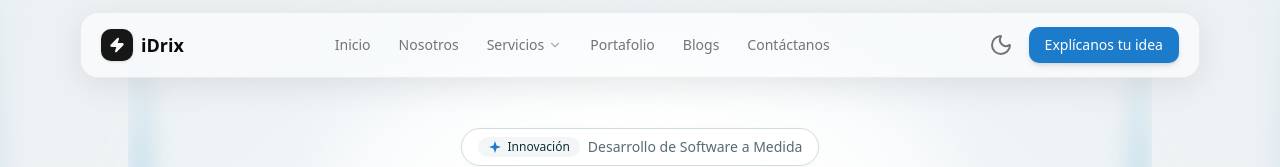
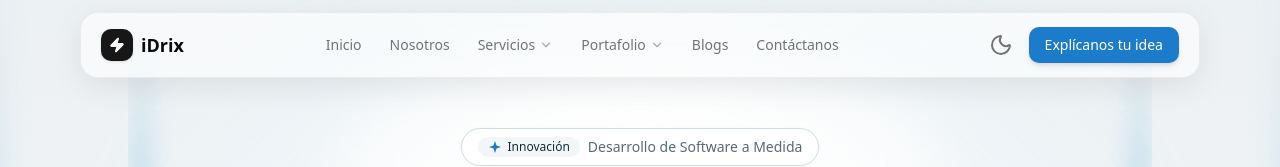
Before and after one commit to Miasoled/iDrix-Web, a Next.js app: page / in a window 1280 px wide. Shown: the top 167 px of the page. Built offline with nearby package versions, Linux system fonts and the light colour scheme.

Commit message:
Navbar portafolio

```diff
--- a/components/Navbar.tsx
+++ b/components/Navbar.tsx
@@ -9,8 +9,8 @@ import Link from "next/link";
 const navItems = [
   { label: "Inicio", hasDropdown: false, href: "/" },
   { label: "Nosotros", hasDropdown: false, href: "/nosotros" },
-  { label: "Servicios", hasDropdown: true, href: null }, // null porque tiene dropdown
-  { label: "Portafolio", hasDropdown: false, href: "/portafolio" },
+  { label: "Servicios", hasDropdown: true, href: null },
+  { label: "Portafolio", hasDropdown: true, href: null }, // Cambiado a true
   { label: "Blogs", hasDropdown: false, href: "/blogs" },
   { label: "Contáctanos", hasDropdown: false, href: "/contacto" },
 ];
@@ -35,7 +35,6 @@ const serviciosDropdown = [
     href: "/servicios/facturacion-electronica",
   },
   { label: "Computación en la Nube", href: "/servicios/computacion-nube" },
-
   { label: "Seguridad Informática", href: "/servicios/seguridad-informatica" },
   {
     label: "Inteligencia Artificial",
@@ -46,25 +45,56 @@ const serviciosDropdown = [
   { label: "Automatizaciones", href: "/servicios/automatizaciones" },
 ];
 
+// Nuevo dropdown para Portafolio
+const portafolioDropdown = [
+  {
+    label: "Clientes",
+    href: "/portafolio/clientes",
+    description: "Empresas que confían en nosotros",
+  },
+  {
+    label: "Partners",
+    href: "/portafolio/partners",
+    description: "Nuestros aliados estratégicos",
+  },
+  {
+    label: "Testimonios",
+    href: "/portafolio/testimonios",
+    description: "Lo que dicen sobre nosotros",
+  },
+];
+
 export function Navbar() {
   const [showServiciosDropdown, setShowServiciosDropdown] = useState(false);
-  const dropdownRef = useRef<HTMLLIElement | null>(null);
+  const [showPortafolioDropdown, setShowPortafolioDropdown] = useState(false);
+
+  const serviciosDropdownRef = useRef<HTMLLIElement | null>(null);
+  const portafolioDropdownRef = useRef<HTMLLIElement | null>(null);
 
   useEffect(() => {
     function handleClickOutside(event: MouseEvent) {
-      if (dropdownRef.current && !dropdownRef.current.contains(event.target as Node)) {
+      if (
+        serviciosDropdownRef.current &&
+        !serviciosDropdownRef.current.contains(event.target as Node)
+      ) {
         setShowServiciosDropdown(false);
+      }
+      if (
+        portafolioDropdownRef.current &&
+        !portafolioDropdownRef.current.contains(event.target as Node)
+      ) {
+        setShowPortafolioDropdown(false);
       }
     }
 
-    if (showServiciosDropdown) {
+    if (showServiciosDropdown || showPortafolioDropdown) {
       document.addEventListener("mousedown", handleClickOutside);
     }
 
     return () => {
       document.removeEventListener("mousedown", handleClickOutside);
     };
-  }, [showServiciosDropdown]);
+  }, [showServiciosDropdown, showPortafolioDropdown]);
 
   return (
     <header className="fixed top-0 left-0 right-0 z-50 flex flex-col items-center px-4 pt-[env(safe-area-inset-top,0px)]">
@@ -106,23 +136,38 @@ export function Navbar() {
             <li
               key={item.label}
               className="relative"
-              ref={item.label === "Servicios" ? dropdownRef : undefined}
+              ref={
+                item.label === "Servicios"
+                  ? serviciosDropdownRef
+                  : item.label === "Portafolio"
+                    ? portafolioDropdownRef
+                    : undefined
+              }
             >
               {item.hasDropdown ? (
-                // Servicios con dropdown - usa button
                 <button
                   className="flex items-center gap-1 rounded-lg px-3 py-2 text-sm text-muted-foreground transition-all hover:text-foreground dark:text-white/90 dark:[text-shadow:0_0_8px_rgba(255,255,255,0.2)] dark:hover:text-white dark:hover:[text-shadow:0_0_12px_rgba(255,255,255,0.4),0_0_20px_rgba(28,126,201,0.25)]"
-                  onClick={() => setShowServiciosDropdown(!showServiciosDropdown)}
+                  onClick={() => {
+                    if (item.label === "Servicios") {
+                      setShowServiciosDropdown(!showServiciosDropdown);
+                      setShowPortafolioDropdown(false);
+                    } else if (item.label === "Portafolio") {
+                      setShowPortafolioDropdown(!showPortafolioDropdown);
+                      setShowServiciosDropdown(false);
+                    }
+                  }}
                 >
                   {item.label}
                   <ChevronDown
                     className={`h-3.5 w-3.5 opacity-60 transition-transform dark:opacity-80 ${
-                      showServiciosDropdown ? "rotate-180" : ""
+                      (item.label === "Servicios" && showServiciosDropdown) ||
+                      (item.label === "Portafolio" && showPortafolioDropdown)
+                        ? "rotate-180"
+                        : ""
                     }`}
                   />
                 </button>
               ) : (
-                // Items sin dropdown - usa Link
                 <Link
                   href={item.href || "#"}
                   className="flex items-center gap-1 rounded-lg px-3 py-2 text-sm text-muted-foreground transition-all hover:text-foreground dark:text-white/90 dark:[text-shadow:0_0_8px_rgba(255,255,255,0.2)] dark:hover:text-white dark:hover:[text-shadow:0_0_12px_rgba(255,255,255,0.4),0_0_20px_rgba(28,126,201,0.25)]"
@@ -148,6 +193,32 @@ export function Navbar() {
                   </div>
                 </div>
               )}
+
+              {/* Portafolio Dropdown */}
+              {item.label === "Portafolio" && showPortafolioDropdown && (
+                <div className="absolute left-0 top-full mt-2 w-80 rounded-xl border border-border bg-gradient-to-b from-card to-background p-3 shadow-xl dark:from-card dark:to-card/95">
+                  <div className="relative z-10 flex flex-col gap-1">
+                    {portafolioDropdown.map((item) => (
+                      <Link
+                        key={item.href}
+                        href={item.href}
+                        onClick={() => setShowPortafolioDropdown(false)}
+                        className="group rounded-lg px-4 py-3 transition-all hover:bg-accent dark:hover:bg-primary/20"
+                      >
+                        <div className="flex flex-col">
+                          <span className="text-sm font-medium text-foreground/90 group-hover:text-foreground dark:text-white/90">
+                            {item.label}
+                          </span>
+                          <span className="text-xs text-muted-foreground">
+                            {item.description}
+                          </span>
+                        </div>
+                      </Link>
+                    ))}
+                  </div>
+                  git
+                </div>
+              )}
             </li>
           ))}
         </ul>
```
